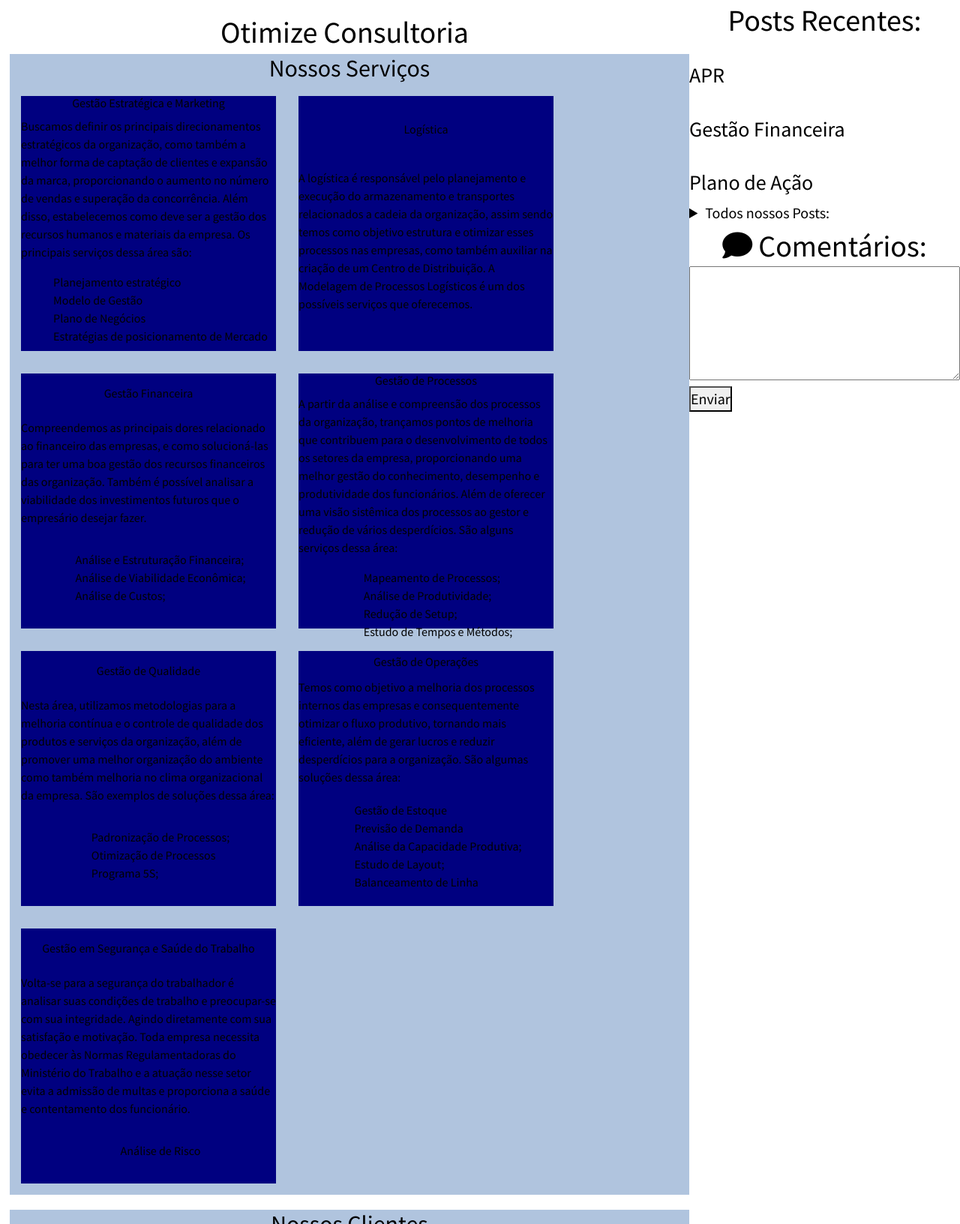
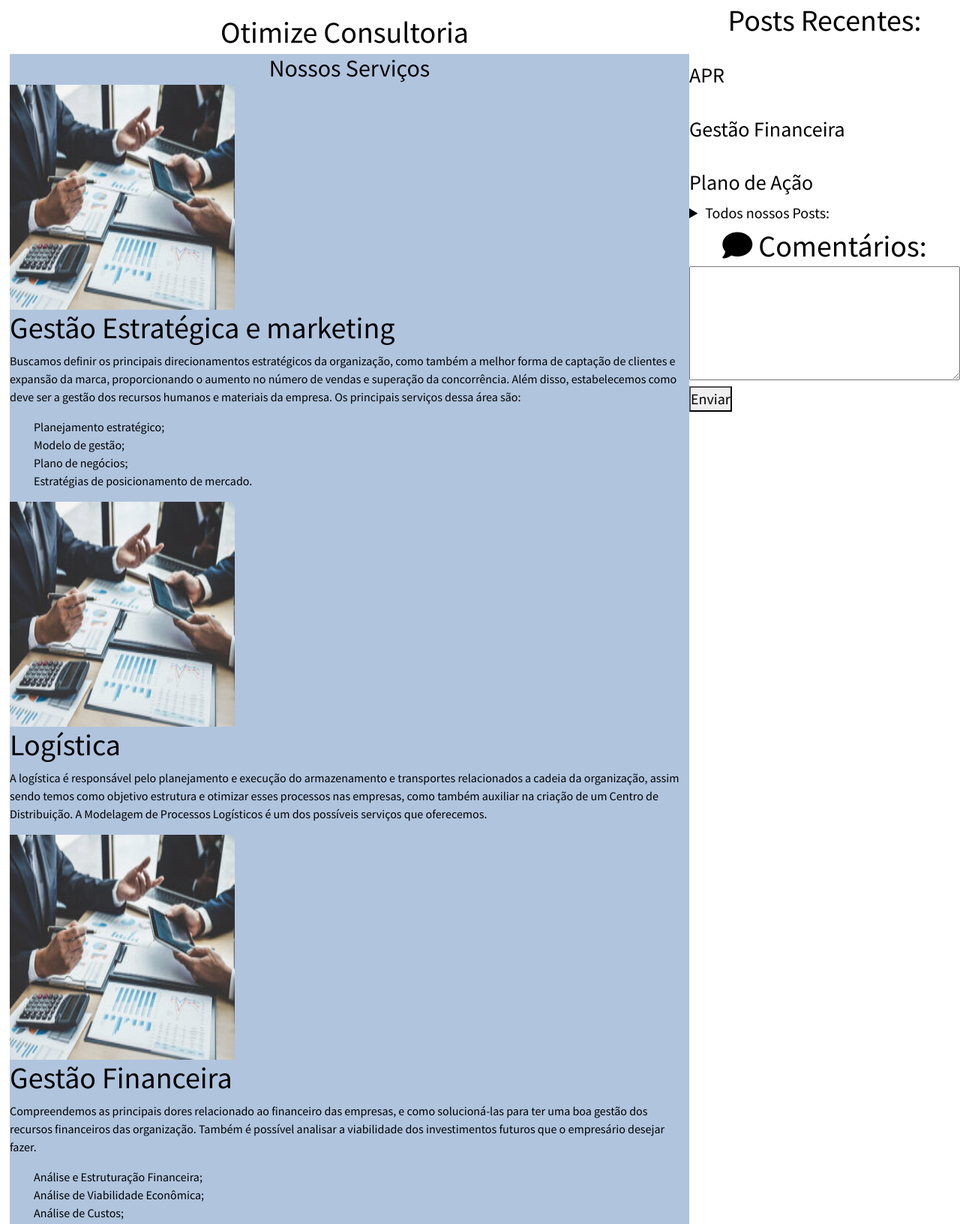
Before and after one commit to Joaomarcos7/OtimizeConsultoria, a plain HTML site: page index.html in a window 1280 px wide. Shown: the part 442-2074 px from the top of the page at 75% size. Drawn offline with nearby package versions, Linux system fonts and the light colour scheme.

Commit message:
Commit para novo index.html dos cards

```diff
--- a/css/body.css
+++ b/css/body.css
@@ -40,8 +40,8 @@
 
 
 .container-central{
-    display:flex;
-    flex-direction:row;
+    display: flex;
+    flex-direction: row;
 }
 
 footer{
--- a/index.html
+++ b/index.html
@@ -13,7 +13,7 @@
     <link href="https://cdn.jsdelivr.net/npm/bootstrap@5.2.0/dist/css/bootstrap.min.css" rel="stylesheet" integrity="sha384-gH2yIJqKdNHPEq0n4Mqa/HGKIhSkIHeL5AyhkYV8i59U5AR6csBvApHHNl/vI1Bx" crossorigin="anonymous">
     <link rel="stylesheet" href="style.css">
 </head>
-<body>
+ <body>
 
     <header>
 
@@ -75,6 +75,7 @@
         </button>
       </div>
 
+
 <div class="container-central">
 
     <main>
@@ -82,81 +83,125 @@
         <h3>Otimize Consultoria</h3>
 
         <section class="section">
-                <h5 > Nossos Serviços</h5>
-                <div class="cards">
-                <div class="content-gestao CARDS">
-                    <h6 style="font-size:1em"> Gestão Estratégica e Marketing</h6>
-                   <p> Buscamos definir os principais direcionamentos estratégicos da organização, como também a melhor forma de captação de clientes e expansão da marca, proporcionando o aumento no número de vendas e superação da concorrência. Além disso, estabelecemos como deve ser a gestão dos recursos humanos e materiais da empresa. Os principais serviços dessa área são: </p>
+             <h5 > Nossos Serviços</h5>
 
+             <div class="cards">
+
+                <div class="flip-card">
+                <div class="flip-card-inner">
+                  <div class="flip-card-front">
+                    <img src="imgs/gestao.jpg" alt="Avatar" style="width:300px;height:300px;">
+                  </div>
+                  <div class="flip-card-back">
+                    <h1>Gestão Estratégica e marketing</h1>
+                    <p>Buscamos definir os principais direcionamentos estratégicos da organização, como também a melhor forma de captação de clientes e expansão da marca, proporcionando o aumento no número de vendas e superação da concorrência. Além disso, estabelecemos como deve ser a gestão dos recursos humanos e materiais da empresa. Os principais serviços dessa área são: </p>
                     <ul>
-                        <li>Planejamento estratégico</li>
-                        <li> Modelo de Gestão </li>
-                        <li> Plano de Negócios</li>
-                        <li>Estratégias de posicionamento de Mercado </li>
+                        <li>Planejamento estratégico;</li>
+                        <li>Modelo de gestão;</li>
+                        <li>Plano de negócios;</li>
+                        <li>Estratégias de posicionamento de mercado.</li>
                     </ul>
+                  </div>
                 </div>
-                <div class="content-logistica CARDS">
-                    <h6 style="font-size:1em"> Logística</h6>
-                   <p> A logística é responsável pelo planejamento e execução do armazenamento e transportes relacionados a cadeia da organização, assim sendo temos como objetivo estrutura e otimizar esses processos nas empresas, como também auxiliar na criação de um Centro de Distribuição. A Modelagem de Processos Logísticos é um dos possíveis serviços que oferecemos. </p>
+              </div>
 
+            <div class="flip-card">
+                <div class="flip-card-inner">
+                  <div class="flip-card-front">
+                    <img src="imgs/gestao.jpg" alt="Avatar" style="width:300px;height:300px;">
+                  </div>
+                  <div class="flip-card-back">
+                    <h1>Logística</h1>
+                    <p>A logística é responsável pelo planejamento e execução do armazenamento e transportes relacionados a cadeia da organização, assim sendo temos como objetivo estrutura e otimizar esses processos nas empresas, como também auxiliar na criação de um Centro de Distribuição. A Modelagem de Processos Logísticos é um dos possíveis serviços que oferecemos. </p>
+                  </div>
                 </div>
-                <div class="content-financeira CARDS">
-                    <h6 style="font-size:1em"> Gestão Financeira</h6>
-                   <p> Compreendemos as principais dores relacionado ao financeiro das empresas, e como solucioná-las para ter uma boa gestão dos  recursos financeiros das organização. Também é possível analisar a viabilidade dos investimentos futuros que o empresário desejar fazer.  </p>
+              </div>
 
+              <div class="flip-card">
+                <div class="flip-card-inner">
+                  <div class="flip-card-front">
+                    <img src="imgs/gestao.jpg" alt="Avatar" style="width:300px;height:300px;">
+                  </div>
+                  <div class="flip-card-back">
+                    <h1>Gestão Financeira</h1>
+                    <p>Compreendemos as principais dores relacionado ao financeiro das empresas, e como solucioná-las para ter uma boa gestão dos  recursos financeiros das organização. Também é possível analisar a viabilidade dos investimentos futuros que o empresário desejar fazer.
+                    </p>
                     <ul>
-                        <li>Análise e Estruturação Financeira;</li>
-                        <li> Análise de Viabilidade Econômica;</li>
+                        <li>Análise e Estruturação Financeira; </li>
+                        <li>Análise de Viabilidade Econômica;</li>
                         <li>Análise de Custos;</li>
+                    </ul>
+                  </div>
+                </div>
+              </div>
+
+              <div class="flip-card">
+                <div class="flip-card-inner">
+                  <div class="flip-card-front">
+                    <img src="imgs/gestao.jpg" alt="Avatar" style="width:300px;height:300px;">
+                  </div>
+                  <div class="flip-card-back">
+                    <h1>Gestão de Processos</h1>
+                    <p>A partir da análise e compreensão dos processos da organização, trançamos pontos de melhoria que contribuem para o desenvolvimento de todos os setores da empresa, proporcionando uma melhor gestão do conhecimento, desempenho e produtividade dos funcionários. Além de oferecer uma visão sistêmica dos processos ao gestor e redução de vários desperdícios.  São alguns serviços dessa área:  </p>
+                    <ul>
+                        <li>Mapeamento de Processos; </li>
+                        <li>Análise de Produtividade;  </li>
+                        <li>Redução de Setup;</li>
+                        <li>Estudo de Tempos e Métodos;</li>
+                    </ul>
+                  </div>
+                </div>
+              </div>
+
+              <div class="flip-card">
+                <div class="flip-card-inner">
+                  <div class="flip-card-front">
+                    <img src="imgs/gestao.jpg" alt="Avatar" style="width:300px;height:300px;">
+                  </div>
+                  <div class="flip-card-back">
+                    <h1>Gestão da Qualidade</h1>
+                    <p>Nesta área, utilizamos metodologias para a melhoria contínua e o controle de qualidade dos produtos e serviços da organização, além de promover uma melhor organização do ambiente como também melhoria no clima organizacional da empresa. São exemplos de soluções dessa área:  </p>
+                    <ul>
+                        <li>Padronização de Processos</li>
+                        <li>Otimização de Processos;</li>
+                        <li>Programa 5S;</li>
 
                     </ul>
+                  </div>
                 </div>
-                <div class="content-processos CARDS">
-                    <h6 style="font-size:1em"> Gestão de Processos</h6>
-                   <p> A partir da análise e compreensão dos processos da organização, trançamos pontos de melhoria que contribuem para o desenvolvimento de todos os setores da empresa, proporcionando uma melhor gestão do conhecimento, desempenho e produtividade dos funcionários. Além de oferecer uma visão sistêmica dos processos ao gestor e redução de vários desperdícios.  São alguns serviços dessa área:  </p>
+              </div>
 
+              <div class="flip-card">
+                <div class="flip-card-inner">
+                  <div class="flip-card-front">
+                    <img src="imgs/gestao.jpg" alt="Avatar" style="width:300px;height:300px;">
+                  </div>
+                  <div class="flip-card-back">
+                    <h1>Gestão de Operações</h1>
+                    <p>Temos como objetivo a melhoria dos processos internos das empresas e consequentemente otimizar o fluxo produtivo, tornando mais eficiente, além de gerar lucros e reduzir desperdícios para a organização. São algumas soluções dessa área:</p>
                     <ul>
-                        <li>Mapeamento de Processos; </li>
-                        <li>Análise de Produtividade;   </li>
-                        <li>Redução de Setup; </li>
-                        <li>Estudo de Tempos e Métodos; </li>
+                        <li>Gestão de Estoque;</li>
+                        <li>Previsão de Demanda;</li>
+                        <li>Análise da Capacidade Produtiva;</li>
+                        <li>Estudo de Layout;</li>
+                        <li>Balanceamento de Linha;</li>
                     </ul>
+                  </div>
                 </div>
-                <div class="content-qualidade CARDS">
-                    <h6 style="font-size:1em"> Gestão de Qualidade</h6>
-                   <p> Nesta área, utilizamos metodologias para a melhoria contínua e o controle de qualidade dos produtos e serviços da organização, além de promover uma melhor organização do ambiente como também melhoria no clima organizacional da empresa. São exemplos de soluções dessa área:  </p>
+              </div>
 
-                    <ul>
-                        <li>Padronização de Processos;  </li>
-                        <li> Otimização de Processos </li>
-                        <li> Programa 5S;</li>
-
-                    </ul>
+              <div class="flip-card">
+                <div class="flip-card-inner">
+                  <div class="flip-card-front">
+                    <img src="imgs/gestao.jpg" alt="Avatar" style="width:300px;height:300px;">
+                  </div>
+                  <div class="flip-card-back">
+                    <h1>Gestão em Segurança e Saúde do Trabalho</h1>
+                    <p>Volta-se para a segurança do trabalhador é analisar suas condições de trabalho e preocupar-se  com sua integridade. Agindo diretamente com sua satisfação  e motivação. Toda empresa necessita obedecer às Normas Regulamentadoras do Ministério do Trabalho e a atuação nesse setor evita a admissão de multas e proporciona a saúde e contentamento dos funcionário.  </p>
+                  </div>
                 </div>
-                <div class="content-operaçoes CARDS">
-                    <h6 style="font-size:1em"> Gestão de Operações</h6>
-                   <p> Temos como objetivo a melhoria dos processos internos das empresas e consequentemente otimizar o fluxo produtivo, tornando mais eficiente, além de gerar lucros e reduzir desperdícios para a organização. São algumas soluções dessa área:   </p>
-
-                    <ul>
-                        <li>Gestão de Estoque</li>
-                        <li> Previsão de Demanda</li>
-                        <li>Análise da Capacidade Produtiva;</li>
-                        <li> Estudo de Layout;</li>
-                        <li>Balanceamento de Linha</li>
-                    </ul>
-                </div>
-                <div class="content-segurança CARDS">
-                    <h6 style="font-size:1em"> Gestão em Segurança e Saúde do Trabalho</h6>
-                   <p> Volta-se para a segurança do trabalhador é analisar suas condições de trabalho e preocupar-se  com sua integridade. Agindo diretamente com sua satisfação  e motivação. Toda empresa necessita obedecer às Normas Regulamentadoras do Ministério do Trabalho e a atuação nesse setor evita a admissão de multas e proporciona a saúde e contentamento dos funcionário.  </p>
-
-                    <ul>
-
-                        <li>Análise de Risco </li>
-                    </ul>
-
-                </div>
-
-            </div>
+              </div>
+         </div>
 
         </section>
 
@@ -181,6 +226,7 @@
                 </div>
             </div>
         </section>
+
     </main>
 
     <aside>
@@ -237,6 +283,7 @@
 
     </aside>
 </div>
+
 <footer>
     <div class="footer-container">
                     <a href="#" class="btn"><i class="fa-brands fa-facebook"></i> </a>
```
Also changed, not shown: css/README.md (deleted).
